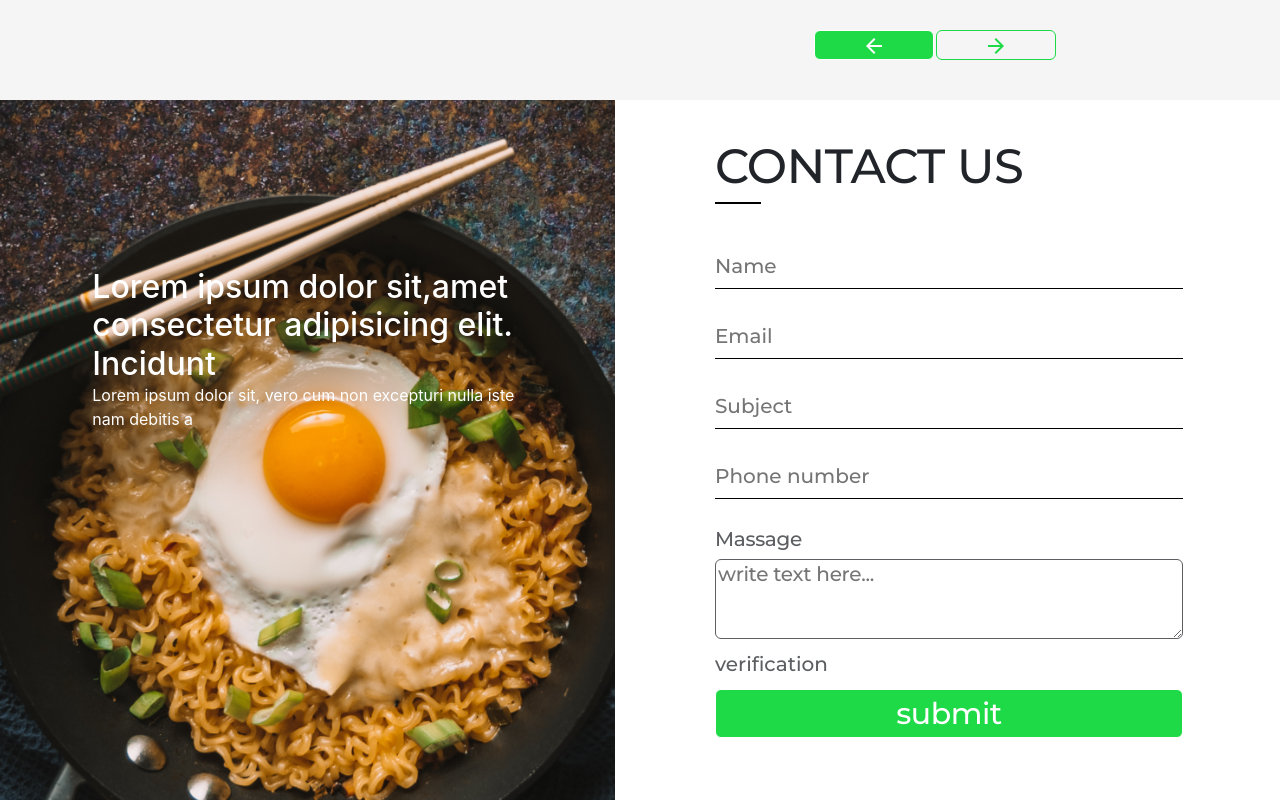
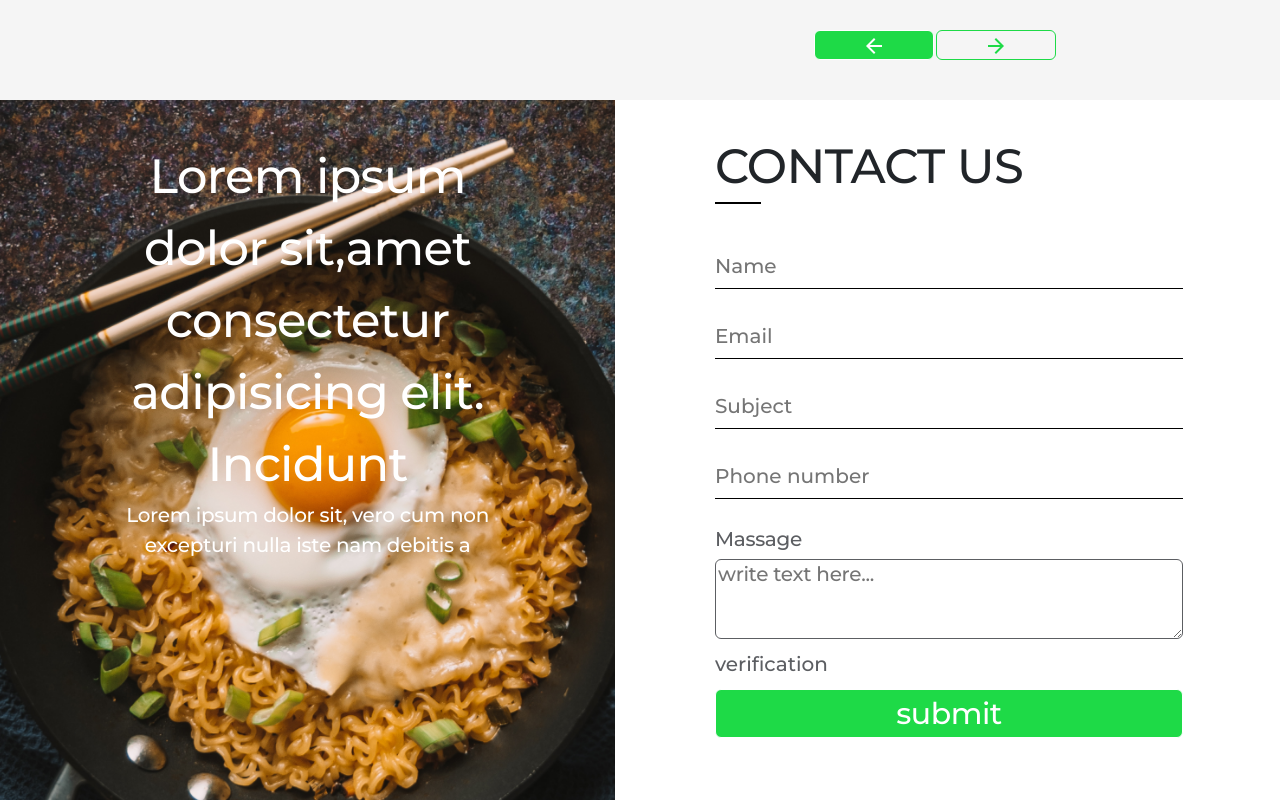
Before and after one commit to aghasi89/opetit.am, a React (Create React App) app: page / in a window 1280 px wide. Shown: the part 1173-1973 px from the top of the page. Built offline with nearby package versions, Linux system fonts and the light colour scheme.

Commit message:
use text and button components

```diff
--- a/src/App/View/Home/Section/ContactUs/index.js
+++ b/src/App/View/Home/Section/ContactUs/index.js
@@ -13,13 +13,19 @@ export default function ContactUs() {
                 <div className="contactUsImageTitleAndText">
                     <div className='contactUsTitleAndText'>
                         <div className="contactUsTitle">
-                            <h2>Lorem ipsum dolor sit,amet consectetur
-                                adipisicing elit. Incidunt</h2>
+                        <TextComponent
+                            type="h2"
+                            title="Lorem ipsum dolor sit,amet consectetur
+                            adipisicing elit. Incidunt"
+                            />
+
                         </div>
                         <div className="contactUsText">
-                            <span>
-                                Lorem ipsum dolor sit,  vero cum non excepturi nulla iste nam debitis a
-                            </span>
+                        <TextComponent
+                            type="span"
+                            title="Lorem ipsum dolor sit,  vero cum non excepturi nulla iste nam debitis a"
+                            />
+
                         </div>
                     </div>
                     <div className='empty'></div>
```
